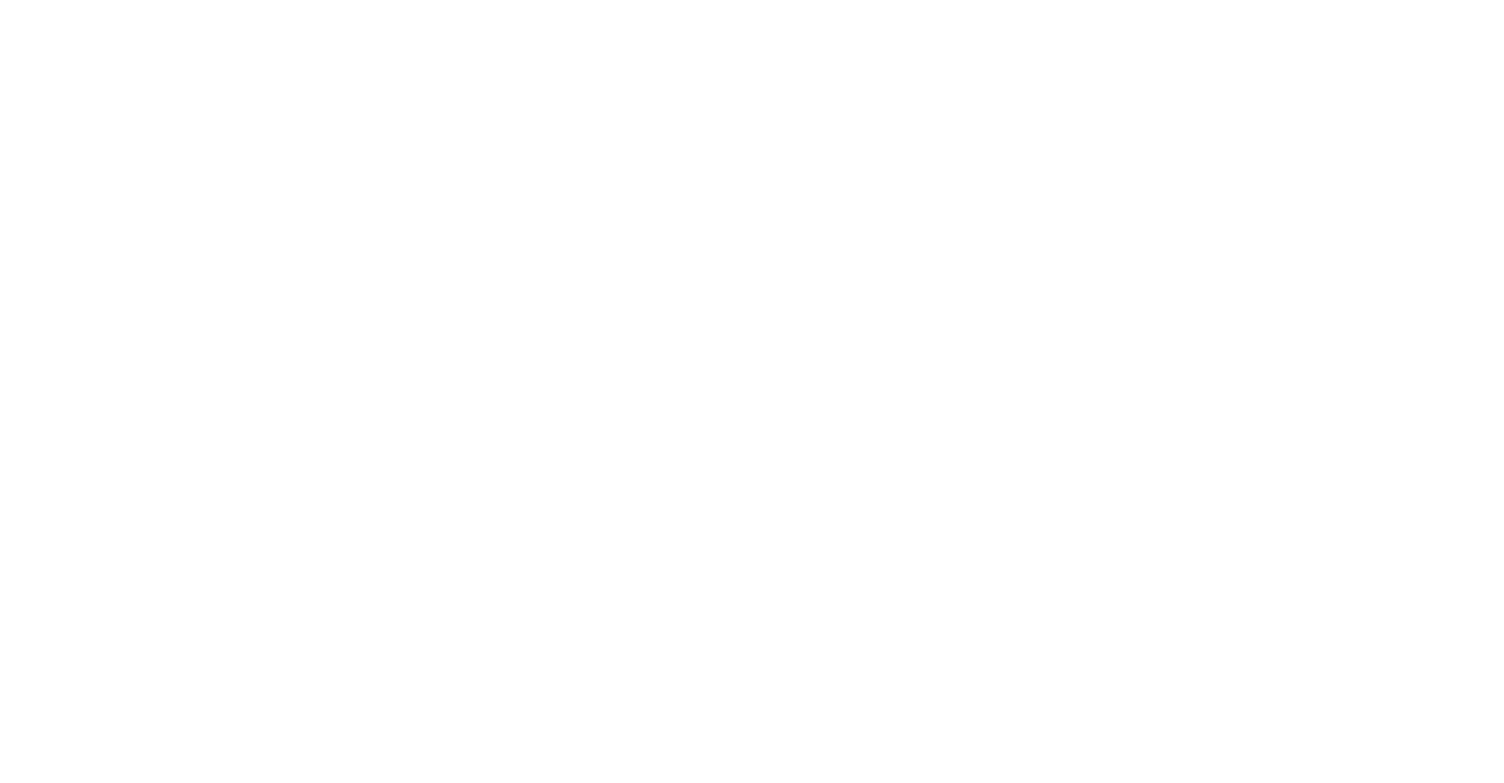
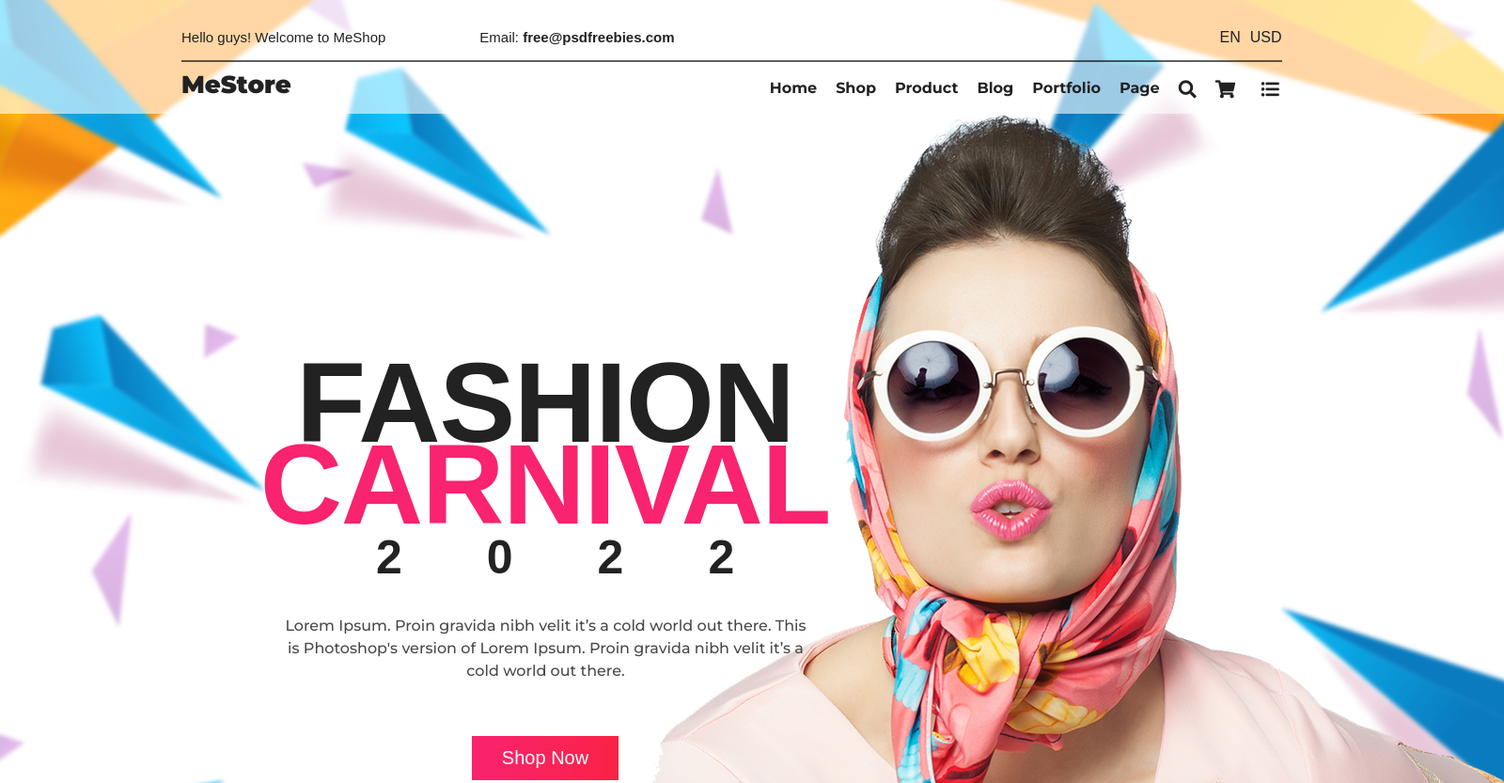
Before and after one commit to oleggorkov/MeStore, a plain HTML site: page index.html in a window 1280 px wide. Shown: the top 833 px of the page at 94% size, 1600 px wide, since content can reach past the window. Before the commit the page ends 800 px from the top, so only its background shows below. Drawn offline with Linux system fonts and the light colour scheme; a web font is replaced by a local one.

Commit message:
header done

```diff
--- a/css/style.css
+++ b/css/style.css
@@ -20,3 +20,206 @@
     margin: 0;
     padding: 0;
 }
+
+.container {
+    width: 1171px;
+    margin: 0 auto;
+}
+
+body {
+    font-family: 'Montserrat', sans-serif;
+    width: 1600px;
+}
+
+.header {
+    height: 1057px;
+    background-image: url("../img/main-img.png");
+}
+
+.header-image {
+    height: 121px;
+    background-color: #ffffff;
+    opacity: 0.6;
+    position: relative;
+}
+
+.header-nav {
+    position: absolute;
+    top: 0;
+    padding-left: 193px;
+}
+
+.header-info {
+    display: flex;
+    padding-top: 31px;
+}
+
+.header-info-text {
+    margin-right: 100px;
+    color: #222222;
+    font-size: 15px;
+    font-weight: 500;
+    font-family: "Montserrat Medium", sans-serif;
+}
+
+.header-info-mail-link {
+    text-decoration: none;
+    color: #222222;
+    font-size: 15px;
+    font-family: "Montserrat - Bold", sans-serif;
+    font-weight: 700;
+    margin-right: 580px;
+}
+
+.header-info-mail-link:hover {
+    text-decoration: underline;
+}
+
+.header-info-mail {
+    color: #222222;
+    font-size: 15px;
+    font-weight: 500;
+    font-family: "Montserrat Medium", sans-serif;
+}
+
+.header-info-link:first-of-type {
+    margin-right: 10px;
+}
+
+.header-info-link {
+    text-decoration: none;
+    color: #222222;
+    font-family: "Montserrat - Extra Bold", sans-serif;
+    font-size: 16px;
+    font-weight: 400;
+}
+
+.header-info-link:hover {
+    text-decoration: underline;
+}
+
+.header-line {
+    border: 1px solid #000000;
+    opacity: 0.62;
+    margin-top: 15px;
+}
+
+.logo {
+    display: block;
+    color: #222222;
+    font-size: 26px;
+    font-weight: 900;
+    margin-top: 10px;
+    text-decoration: none;
+}
+
+.header-navbar {
+    display: flex;
+}
+
+.navbar-menu {
+    list-style-type: none;
+    display: flex;
+    padding-top: 19px;
+    margin-left: 509px;
+    margin-right: 20px;
+}
+
+.navbar-menu__list:not(:last-child) {
+    margin-right: 20px;
+}
+
+.navbar-menu__link {
+    text-decoration: none;
+    color: #222222;
+    font-size: 16px;
+    font-weight: 700;
+}
+
+.navbar-menu__link:hover {
+    text-decoration: underline;
+}
+
+.fas {
+    width: 19px;
+    height: 19px;
+    color: #222222;
+    font-size: 19px;
+    font-weight: 400;
+    line-height: 289.67px;
+    padding-top: 19px;
+}
+
+.fa-shopping-cart {
+    margin-left: 20px;
+    margin-right: 30px;
+}
+
+.header-heading {
+    margin-left: -440px;
+}
+
+.header-heading__black {
+    font-family: "Montserrat - Extra Bold", sans-serif;
+    font-size: 121px;
+    line-height: 87.22px;
+    text-transform: uppercase;
+    color: #222222;
+    letter-spacing: -1.18px;
+    margin-top: 264px;
+    text-align: center;
+    font-weight: 700;
+}
+
+.header-heading__text {
+    font-family: "Montserrat - Extra Bold", sans-serif;
+    color: #f9236f;
+    letter-spacing: -1.18px;
+    text-transform: uppercase;
+    font-size: 121px;
+    line-height: 87.22px;
+    font-weight: 700;
+}
+
+.header-heading__year {
+    color: #222222;
+    font-family: "Montserrat - Extra Bold", sans-serif;
+    font-size: 50px;
+    text-transform: uppercase;
+    letter-spacing: 90px;
+    font-weight: 700;
+    margin-left: 400px;
+    margin-top: 6px;
+}
+
+.header-text {
+    width: 569px;
+    color: #494949;
+    font-size: 16px;
+    font-weight: 500;
+    line-height: 24px;
+    text-align: center;
+    margin-left: 296px;
+    margin-top: 31px;
+}
+
+.header-btn {
+    display: block;
+    text-align: center;
+    width: 156px;
+    height: 47px;
+    background-image: linear-gradient(to right, #f9236f 0%, #f92346 100%);
+    text-decoration: none;
+    color: #ffffff;
+    font-family: "Montserrat - Black", sans-serif;
+    font-size: 20px;
+    line-height: 47px;
+    margin-left: 502px;
+    margin-top: 57px;
+    transition: all 0.5s;
+}
+
+.header-btn:hover {
+    color: #222222;
+    transform: scale(1.1);
+}
--- a/index.html
+++ b/index.html
@@ -7,8 +7,42 @@
     <link rel="stylesheet" href="css/style.css">
     <link href="https://fonts.googleapis.com/css?family=Montserrat:400,500,700,800,900&display=swap" rel="stylesheet">
     <link rel="stylesheet" media="screen" href="https://fontlibrary.org/face/bebasneueregular" type="text/css"/>
+    <link href="https://use.fontawesome.com/releases/v5.0.8/css/all.css" rel="stylesheet">
 </head>
 <body>
-
+    <header class="header">
+        <div class="header-image"></div>
+            <div class="header-nav">
+                <div class="header-info">
+                    <p class="header-info-text">Hello guys! Welcome to MeShop</p>
+                    <p class="header-info-mail">Email: <a href="#" class="header-info-mail-link">free@psdfreebies.com</a></p>
+                    <a class="header-info-link" href="#">EN</a>
+                    <a class="header-info-link" href="#">USD</a>
+                </div>
+                <div class="header-line container"></div>
+                <div class="header-navbar ">
+                    <a  href="#" class="logo">MeStore</a>
+                    <ul class="navbar-menu">
+                        <li class="navbar-menu__list"><a href="#" class="navbar-menu__link">Home</a></li>
+                        <li class="navbar-menu__list"><a href="#" class="navbar-menu__link">Shop</a></li>
+                        <li class="navbar-menu__list"><a href="#" class="navbar-menu__link">Product</a></li>
+                        <li class="navbar-menu__list"><a href="#" class="navbar-menu__link">Blog</a></li>
+                        <li class="navbar-menu__list"><a href="#" class="navbar-menu__link">Portfolio</a></li>
+                        <li class="navbar-menu__list"><a href="#" class="navbar-menu__link">Page</a></li>
+                    </ul>
+                    <a href="#" class="fas-link"><i class="fas fa-search"></i></a>
+                    <a href="#" class="fas-link"><i class="fas fa-shopping-cart"></i></a>
+                    <a href="#" class="fas-link"><i class="fas fa-list-ul"></i></a>
+                </div>
+            </div>
+        <div class="header-heading">
+        <p class="header-heading__black">Fashion<br> <span class="header-heading__text">Carnival</span></p>
+        </div>
+        <p class="header-heading__year">2022</p>
+        <p class="header-text">Lorem Ipsum. Proin gravida nibh velit it’s a cold world out there.
+            This is Photoshop's version of Lorem Ipsum. Proin gravida nibh velit it’s a cold world out there.
+        </p>
+        <a href="#" class="header-btn">Shop Now</a>
+    </header>
 </body>
 </html>
```
Also changed, not shown: img/main-img.png (added).
